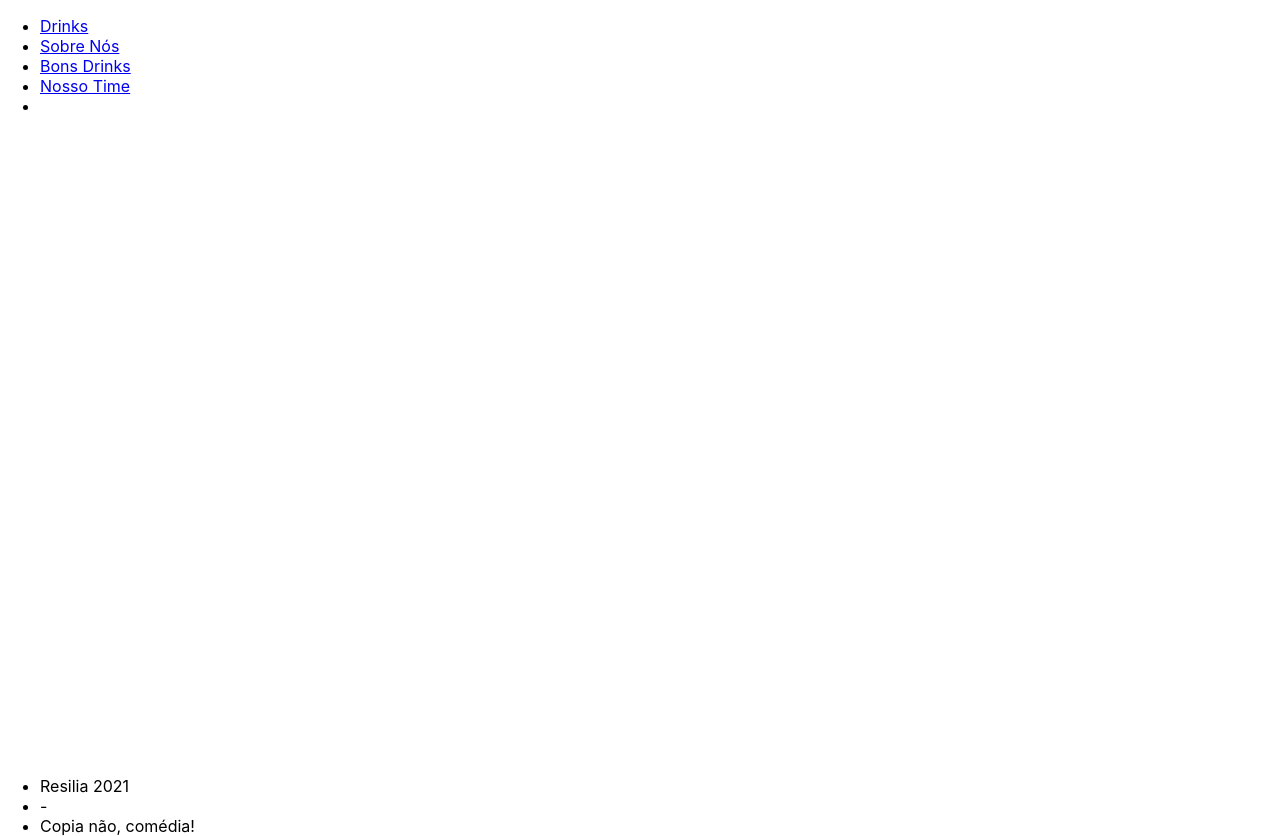
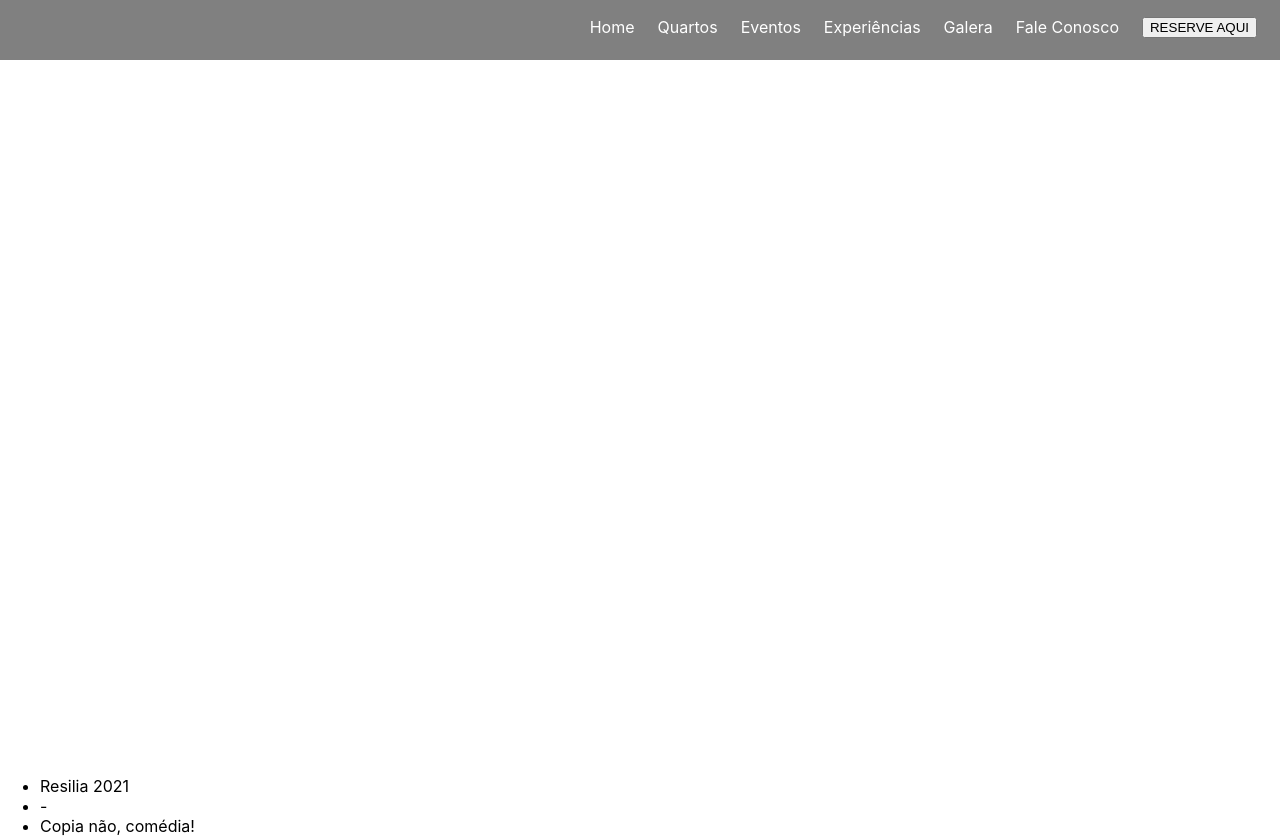
Before and after one commit to CaioLima96/projetoModulo05, a React (Create React App) app: page / in a window 1280 px wide. Built offline with nearby package versions, Linux system fonts and the light colour scheme; a web font is replaced by a local one.

Commit message:
FEAT: Versão inicial do header

```diff
--- /dev/null
+++ b/src/components/global/Header/Index.css
@@ -0,0 +1,55 @@
+header {
+    background-color: gray;
+}
+
+#navMenu > div {
+    display: none;
+}
+
+#navBarLista {
+    display: flex;
+    justify-content: flex-end;
+    flex-wrap: wrap;
+    align-items: center;
+
+    list-style: none;
+    padding: 0;
+}
+
+#navBarLista li {
+    margin-right: 1.438rem;
+}
+
+#navBarLista li a {
+    text-decoration: none;
+    color: white;
+}
+
+@media (max-width: 600px) {
+
+    .hideShowBtn {
+        display: block !important;
+    }
+
+    #navMenu > div {
+        display: flex;
+        justify-content: space-between;
+        align-items: center;
+
+        padding: 1rem;
+    }
+
+    #navMenu > div a {
+        text-decoration: none;
+        font-size: 1.25rem;
+        color: black;
+    }
+
+    #navBarLista {
+        display: none;
+
+        margin: 0;
+        background-color: #333333 !important;
+        padding: 0.625rem 0;
+    }
+}
--- a/src/components/global/Header/Index.js
+++ b/src/components/global/Header/Index.js
@@ -1,7 +1,16 @@
 import React from "react";
+
+import './Index.css'
+
 
 class Header extends React.Component {
     render(){
+
+        function myNavBar() {
+            let lista = document.getElementById("navBarLista")
+            lista.classList.toggle('hideShowBtn')
+            console.log('teste')
+        }
 
         return (
 
@@ -9,12 +18,20 @@ class Header extends React.Component {
 
                 <nav id="navMenu">
 
-                    <ul>
-                        <li><a href="/">Drinks</a></li>
-                        <li><a href="/">Sobre Nós</a></li>
-                        <li><a href="/">Bons Drinks</a></li>
-                        <li><a href="/">Nosso Time</a></li>
-                        <li></li>
+                    <div>
+                        <a href="/">Hotel Resilia Palace</a>
+                        <div onClick={myNavBar}>X</div>
+                    </div>
+
+                    <ul id="navBarLista">
+                        {/* <li><a href="/">Hotel Resilia Palace</a></li> */}
+                        <li><a href="/">Home</a></li>
+                        <li><a href="/">Quartos</a></li>
+                        <li><a href="/">Eventos</a></li>
+                        <li><a href="/">Experiências</a></li>
+                        <li><a href="/">Galera</a></li>
+                        <li><a href="/">Fale Conosco</a></li>
+                        <li><button>RESERVE AQUI</button></li>
                     </ul>
 
                 </nav>
```
Also changed, not shown: src/components/global/Footer/Index.css (added).
